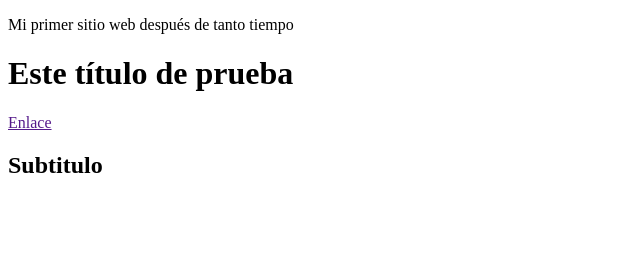
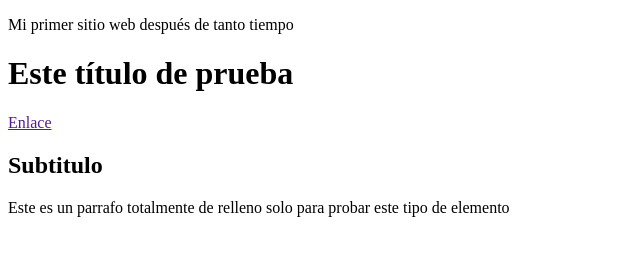
Before and after one commit to Starproyects-998/My-first-proyect, a plain HTML site: page index.html in a window 1280 px wide. Shown: the whole page, without its empty margins (0-640 px from the left). Drawn offline with Linux system fonts and the light colour scheme.

Commit message:
avance 1

```diff
--- a/index.html
+++ b/index.html
@@ -12,6 +12,7 @@
     <a href="">Enlace</a>
     <div>
         <h2>Subtitulo</h2>
+        <p>Este es un parrafo totalmente de relleno solo para probar este tipo de elemento</p>
     </div>
 </body>
 </html>
```
